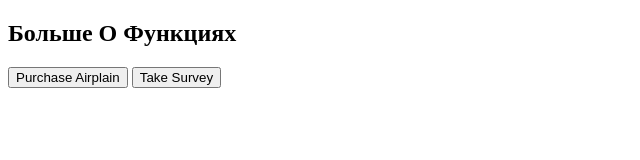
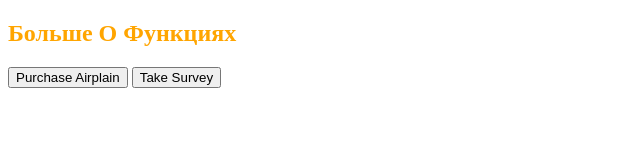
Before and after one commit to faqexe/JuniorJS, a plain HTML site: page MoreFunction/index.html in a window 1280 px wide. Shown: the whole page, without its empty margins (0-640 px from the left). Drawn offline with Linux system fonts and the light colour scheme.

Commit message:
feat: add task2 solution

```diff
--- a/MoreFunction/index.html
+++ b/MoreFunction/index.html
@@ -13,5 +13,6 @@
 
     <!-- <script src="script.js"></script> -->
     <script src="task1.js"></script>
+    <script src="task2.js"></script>
   </body>
 </html>
--- a/MoreFunction/script.js
+++ b/MoreFunction/script.js
@@ -302,6 +302,7 @@
 
 ///////////////////////////////////////////////////////////////
 // Immediately Invoked Function Expression (IIFE)
+// Немедленно вызываемая функция
 
 // const runOneTime = function () {
 //   console.log('You will never see this function call again.');
--- /dev/null
+++ b/MoreFunction/task2.js
@@ -0,0 +1,19 @@
+'use strict';
+
+//? В конце функции IIFE ниже прикрепите обработчик события,
+//? который меняет цвет выбранного элемента h2 на зелёный при каждом клике
+//? на элементе body. Не выбирайте элемент h2 снова!
+
+// (function () {
+//   const h2 = document.querySelector('h2');
+//   h2.style.color = 'orange';
+//  })();
+
+(function () {
+  const h2 = document.querySelector('h2');
+  h2.style.color = 'orange';
+
+  document.body.addEventListener('click', () => {
+    h2.style.color = 'green';
+  })
+ })();
```
